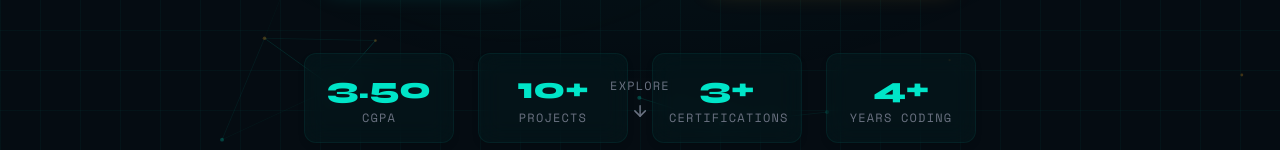
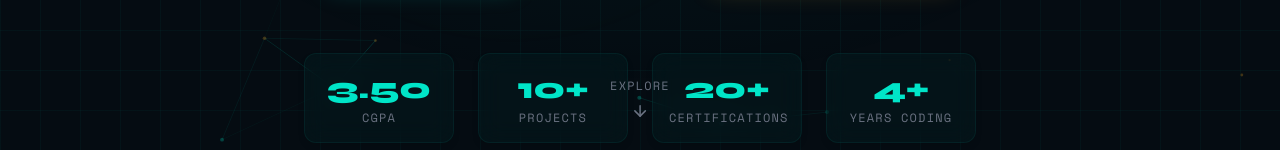
Before and after one commit to MusaIslamFahad/portfolio, a Next.js app: page / in a window 1280 px wide. Shown: the part 650-800 px from the top of the page. Built offline with nearby package versions, Linux system fonts and the light colour scheme.

Commit message:
Update Hero.tsx

```diff
--- a/src/components/Hero.tsx
+++ b/src/components/Hero.tsx
@@ -38,7 +38,7 @@ export default function Hero() {
   const stats = [
     { label: "CGPA", value: "3.50" },
     { label: "Projects", value: "10+" },
-    { label: "Certifications", value: "3+" },
+    { label: "Certifications", value: "20+" },
     { label: "Years Coding", value: "4+" },
   ];
 
```
